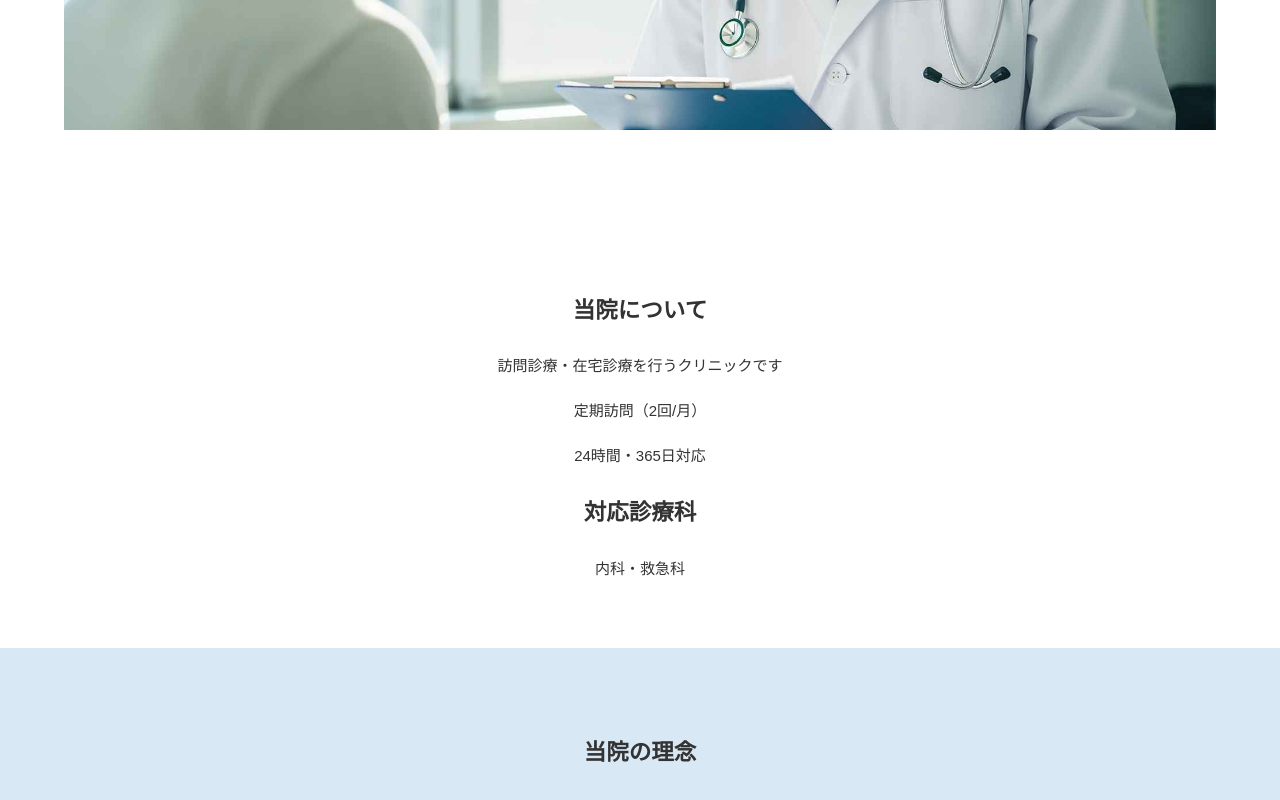
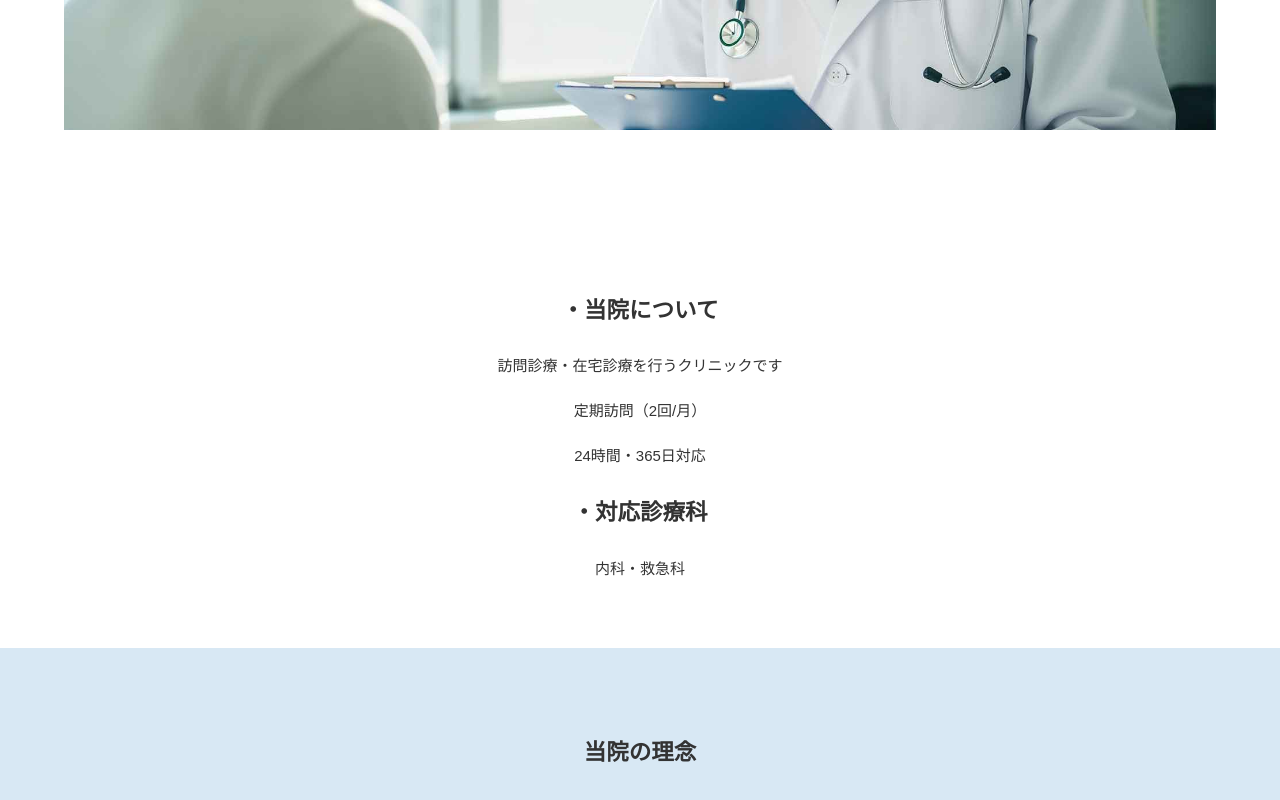
Before and after one commit to aumetsu-code/clinic, a plain HTML site: page index.html in a window 1280 px wide. Shown: the part 710-1510 px from the top of the page. Drawn offline with nearby package versions, Linux system fonts and the light colour scheme; some packages are replaced by stand-ins of ours; a script that the page names is missing; a web font is replaced by a local one.

Commit message:
Update index.html

```diff
--- a/index.html
+++ b/index.html
@@ -53,13 +53,13 @@
 <p class="c">　　</p>
 <p class="c">　</p>
 
-<h2 class="c">当院について</h2>
+<h2 class="c">・当院について</h2>
 <p class="c">訪問診療・在宅診療を行うクリニックです</p>
 <p class="c">定期訪問（2回/月）</p>
 <p class="c">24時間・365日対応</p>
 
 <p class="c"></p>
-<h2 class="c">対応診療科</h2>
+<h2 class="c">・対応診療科</h2>
 <p class="c">内科・救急科</p>
 
 <div class="bg1">
```
